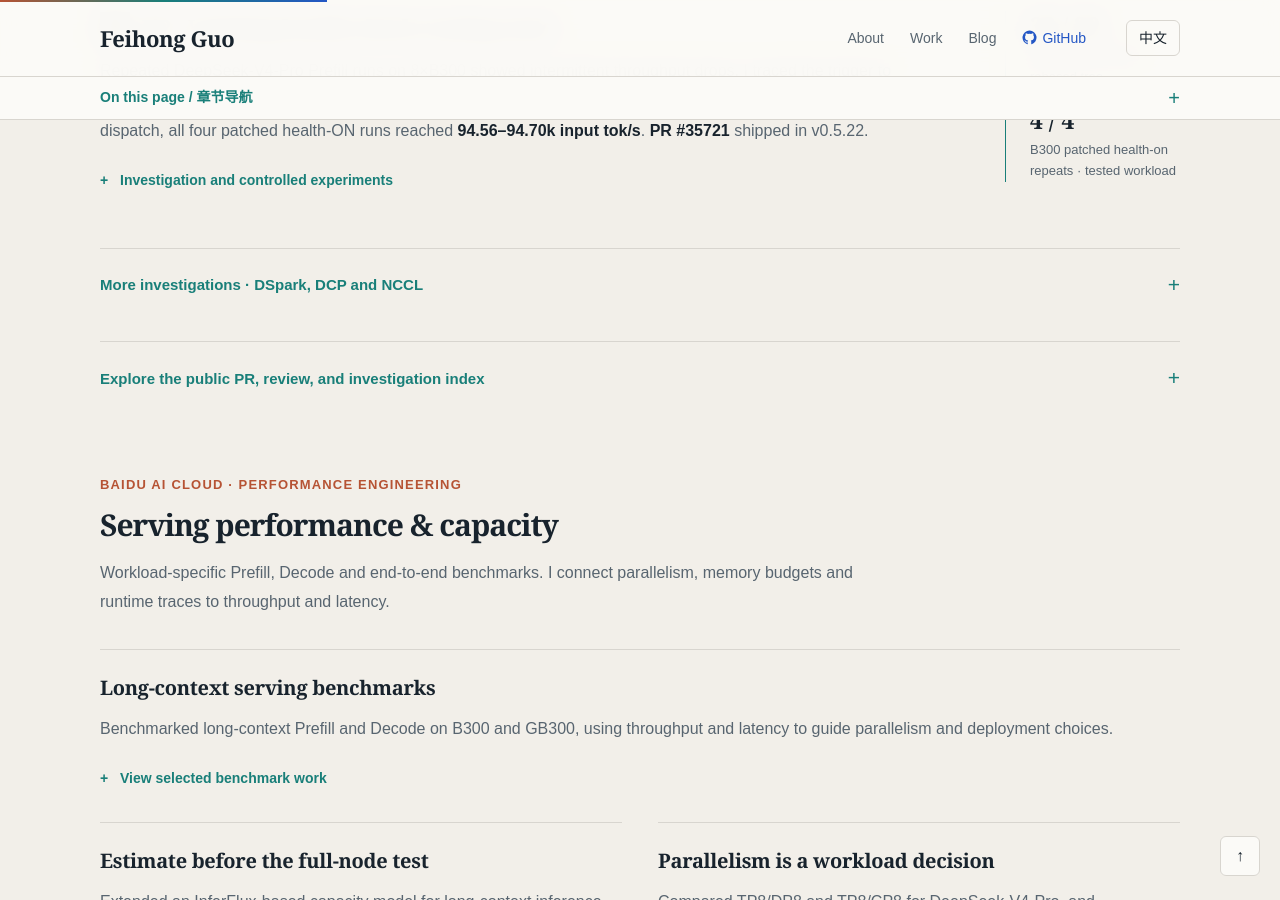
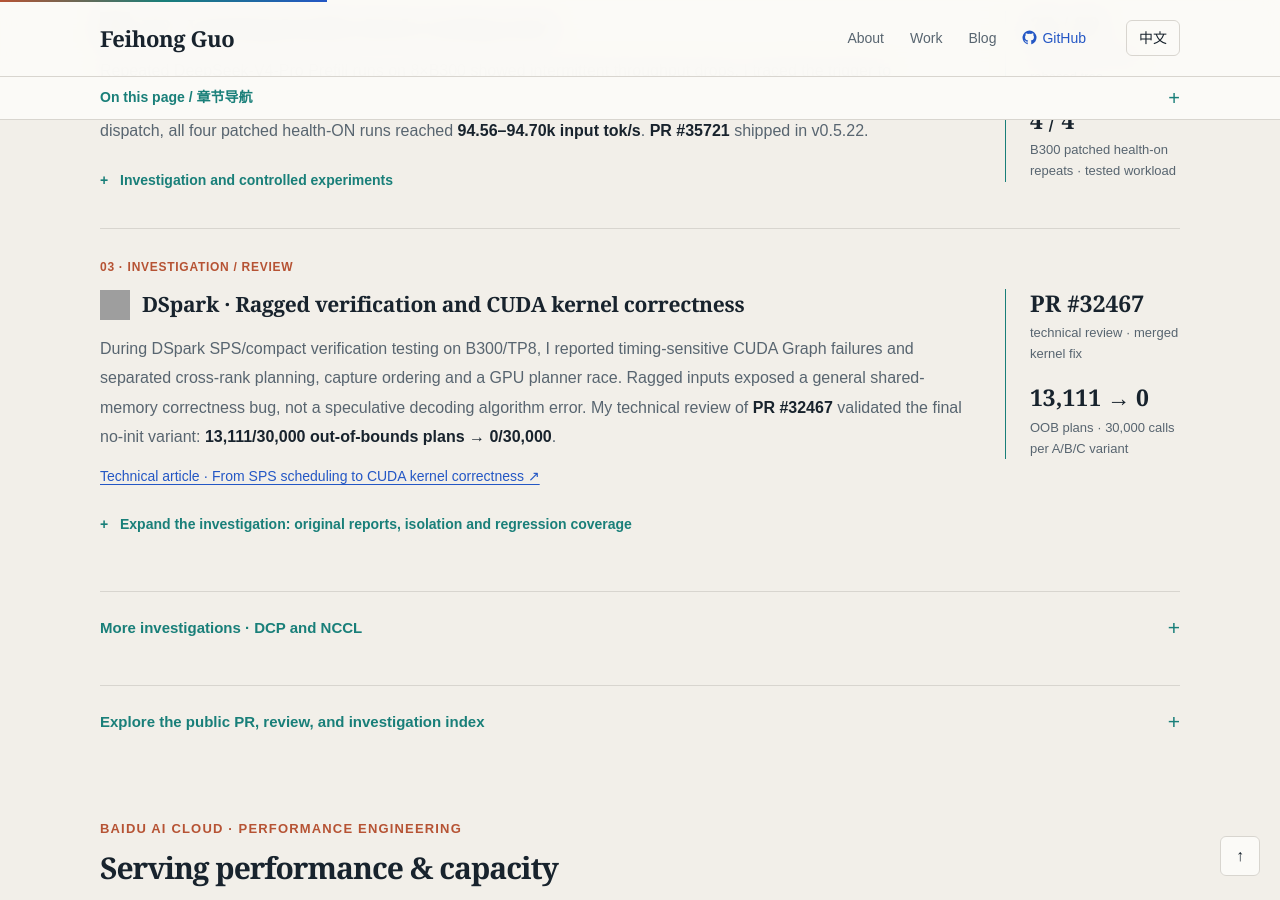
Before and after one commit to Phoenix3334/Phoenix3334.github.io, a Jekyll site: the page index.html, which Jekyll copies as it is, in a window 1280 px wide and 900 px high, scrolled down 1714 px. Built offline with Jekyll 4.4.1, drawn with Linux system fonts in a browser that asks for light colours; grey boxes are pictures that could not be loaded.

Commit message:
Feature DSpark runtime correctness alongside DP and PP case studies

```diff
--- a/index.html
+++ b/index.html
@@ -350,11 +350,12 @@ html[lang="zh-CN"] h1,html[lang="zh-CN"] h2{font-weight:650;letter-spacing:-.035
           </div><div class="open-project-proof"><strong>30 / 30</strong><span>targeted CPU tests · rebased tree</span><strong>4 / 4</strong><span>B300 patched health-on repeats · tested workload</span></div>
         </article>
 
-        <details class="section-detail"><summary data-i18n="more-runtime">More investigations · DSpark, DCP and NCCL</summary><div class="disclosure-content"><article class="open-project" id="project-dspark-review">
+        <article class="open-project" id="project-dspark-review">
           <div class="open-project-copy">
             <div class="open-project-index">03 · INVESTIGATION / REVIEW</div>
-          <div class="project-title"><img class="project-logo" src="https://github.com/sgl-project.png?size=88" alt="SGLang"><h3><a href="https://github.com/sgl-project/sglang/issues/31023" target="_blank" rel="noreferrer">DSpark correctness: from first report to final-fix validation</a></h3></div>
-            <p>From July to August, I reported DSpark replay and startup failures, built targeted reproductions, and contributed experiments to the final planner fix. My technical review on <strong>PR #32467</strong> validated the no-init variant with a controlled kernel comparison: <strong>13,111/30,000 out-of-bounds plans → 0/30,000</strong>.</p>
+          <div class="project-title"><img class="project-logo" src="https://github.com/sgl-project.png?size=88" alt="SGLang"><h3><a href="https://github.com/sgl-project/sglang/issues/31023" target="_blank" rel="noreferrer">DSpark · Ragged verification and CUDA kernel correctness</a></h3></div>
+            <p>During DSpark SPS/compact verification testing on B300/TP8, I reported timing-sensitive CUDA Graph failures and separated cross-rank planning, capture ordering and a GPU planner race. Ragged inputs exposed a general shared-memory correctness bug, not a speculative decoding algorithm error. My technical review of <strong>PR #32467</strong> validated the final no-init variant: <strong>13,111/30,000 out-of-bounds plans → 0/30,000</strong>.</p>
+            <div style="margin-top:12px;font-size:14px"><a class="inline-link" href="/blog/2026/11/24/dspark-sps-runtime-correctness/" data-i18n="dspark-blog-link">Technical article · From SPS scheduling to CUDA kernel correctness ↗</a></div>
             <details class="work-detail" id="dspark-debug-case">
               <summary data-i18n="dspark-detail-title">Expand the investigation: original reports, isolation and regression coverage</summary>
               <div class="detail-body">
@@ -381,7 +382,7 @@ html[lang="zh-CN"] h1,html[lang="zh-CN"] h2{font-weight:650;letter-spacing:-.035
           <div class="open-project-proof"><strong>PR #32467</strong><span>technical review · merged kernel fix</span><strong>13,111 → 0</strong><span>OOB plans · 30,000 calls per A/B/C variant</span></div>
         </article>
 
-        <article class="open-project" id="project-dcp-recovery">
+        <details class="section-detail"><summary data-i18n="more-runtime">More investigations · DCP and NCCL</summary><div class="disclosure-content"><article class="open-project" id="project-dcp-recovery">
           <div class="open-project-copy">
             <div class="open-project-index">04 · KV STATE</div>
           <div class="project-title"><img class="project-logo" src="https://github.com/sgl-project.png?size=88" alt="SGLang"><h3><a href="https://github.com/sgl-project/sglang/issues/38645" target="_blank" rel="noreferrer">DCP cache recovery: diagnosis to collaborative upstream fix</a></h3></div>
@@ -1049,8 +1050,9 @@ html[lang="zh-CN"] h1,html[lang="zh-CN"] h2{font-weight:650;letter-spacing:-.035
   "#project-dcp-recovery h3 a": "DCP 缓存回退：从根因定位到协作合并",
   "#project-dcp-recovery .open-project-copy > p": "报告<strong>Issue #38645</strong>，定位 DCP 回退备份/恢复中的逻辑与物理 KV 索引混用，并实现、验证草稿修复<strong>#38790</strong>。未修复 DCP8 首次回退即崩溃；本人 B300 修复组经<strong>8 次回退完成 2,048/2,048 请求</strong>。维护者 kpham-sgl 通过共享 DCP layout 工具整合方案、补齐兼容性和验证，最终合并<strong>#39487</strong>；本人随后关闭被取代的草稿。",
   "#project-dspark-review .open-project-index": "03 · 故障调查 / 技术评审",
-  "#project-dspark-review h3 a": "DSpark 排障：从原始 Issue 到最终修复验证",
-  "#project-dspark-review .open-project-copy > p": "从 7 月到 8 月，我持续跟踪 DSpark 回放和启动故障，提交原始 Issue、构建针对性复现，并为最终 planner 修复提供对照实验。在 <strong>PR #32467</strong> 的技术评审中，我验证了 no-init 方案：<strong>13,111/30,000 个越界 plan 降至 0/30,000</strong>。",
+  "#project-dspark-review h3 a": "DSpark · Ragged 验证与 CUDA Kernel 正确性",
+  "[data-i18n=\"dspark-blog-link\"]": "专题博客 · 从 SPS 调度到 CUDA Kernel 正确性 ↗",
+  "#project-dspark-review .open-project-copy > p": "在 B300/TP8 的 DSpark SPS/Compact 压测中，我报告了时序敏感的 CUDA Graph 故障，分离跨 Rank 计划一致性、Capture 初始化顺序与 GPU planner 竞态。Ragged 输入暴露的是通用共享内存正确性缺陷，而非投机解码算法错误。在 <strong>PR #32467</strong> 的技术评审中，我验证了最终 no-init 方案：<strong>13,111/30,000 个越界 plan 降至 0/30,000</strong>。",
   ".group-label": "部分上游记录 · 贡献与证据索引",
   ".evidence-main h3": "复现、隔离、验证、上游",
   ".evidence-main p": "框架会变，但研究方法不应变。公开 issue、PR、回归与 RFC 构成可复现证据链，用来区分症状、因果机制、修复和验证。",
```
Also changed, not shown: other parts of index.html (+1 -1 lines).
